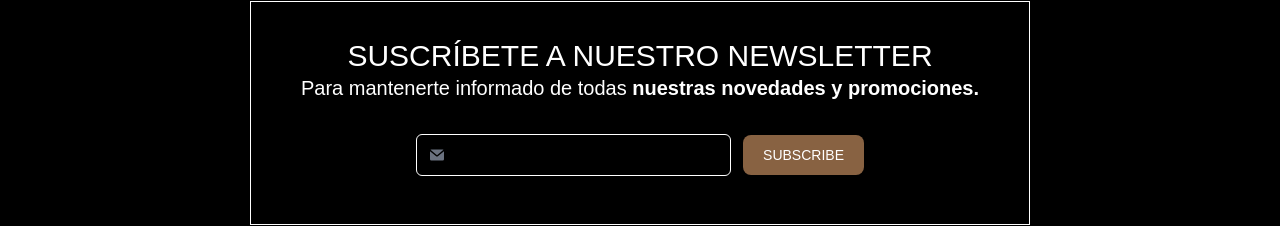
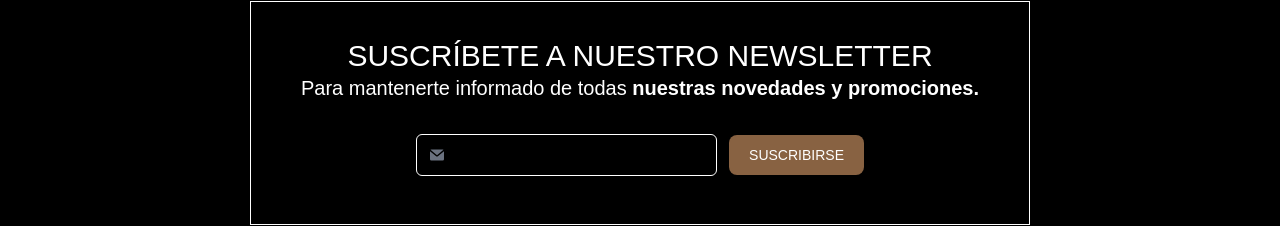
Before and after one commit to epsilonxaos/casaraco, a React (Vite) app: page / in a window 1280 px wide. Both pictures are taken after a click on the button "DÉJANOS TU CORREO". Shown: the part 7030-7256 px from the top of the page. Built offline with nearby package versions, Linux system fonts and the light colour scheme; a web font is replaced by a local one.

Commit message:
refactor(Footer): :globe_with_meridians: Agregando idioma

```diff
--- a/src/components/Footer.jsx
+++ b/src/components/Footer.jsx
@@ -99,6 +99,7 @@ const Newsletter = () => {
 };
 
 const FormMail = ({ onClose }) => {
+	const { t } = useTranslation();
 	const {
 		formState: { errors },
 		register,
@@ -158,7 +159,7 @@ const FormMail = ({ onClose }) => {
 					<div></div>
 					<div></div>
 				</div>
-				<span className="px-5 py-3 text-sm font-medium text-center text-white bg-cafe rounded-lg cursor-pointer uppercase">Subscribe</span>
+				<span className="px-5 py-3 text-sm font-medium text-center text-white bg-cafe rounded-lg cursor-pointer uppercase">{t("subscribe")}</span>
 			</button>
 		</form>
 	);
--- a/src/lang/en.json
+++ b/src/lang/en.json
@@ -99,5 +99,6 @@
 	"rooms.2.title": "King Suite",
 	"rooms.desc": "This is the beginning of an unforgettable adventure in Parras, Coahuila. Our boutique hotel is more than just a place to stay, it is a space carefully designed for you to live a unique experience.",
 	"rooms.title": "Welcome to",
+	"subscribe": "Subscribe",
 	"verMas": "View more"
 }
--- a/src/lang/es.json
+++ b/src/lang/es.json
@@ -99,5 +99,6 @@
 	"rooms.2.title": "habitación KING",
 	"rooms.desc": "<span className=\"font-bold\">Casa Raco</span>, el inicio de una estancia inolvidable en Parras, Coahuila. Nuestro hotel boutique es más que sólo un lugar de hospedaje, se trata de un espacio cuidadosamente diseñado para que vivas una experiencia única.",
 	"rooms.title": "Te damos la bienvenida a",
+	"subscribe": "Suscribirse",
 	"verMas": "Ver más"
 }
```
